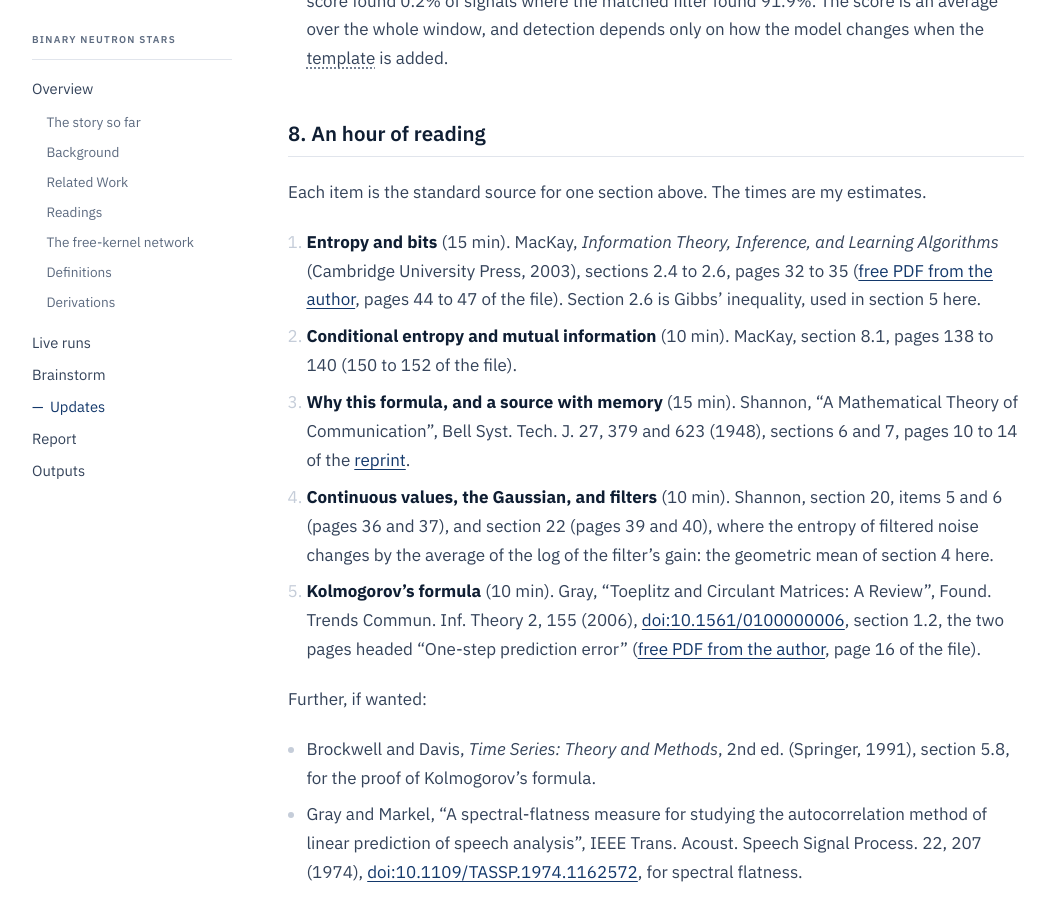
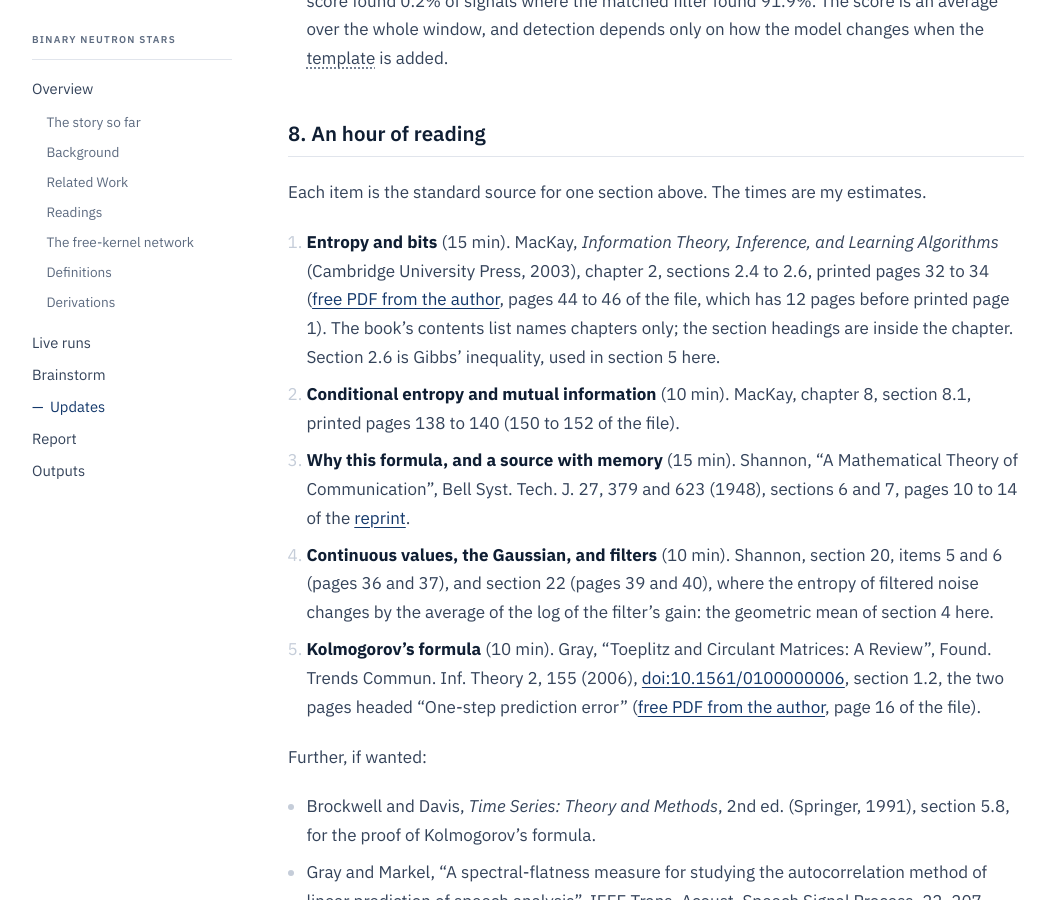
Before and after one commit to kyoon-mit/kyoon-mit.github.io, a Jekyll site: the page built from docs/_updates/2026-11-10-how-random-is-a-time-series.md, in a window 1280 px wide and 900 px high, scrolled down 4972 px. Shown: the whole window, without its empty margins (104-1159 px from the left). Built offline with Jekyll 4.4.1, drawn with Linux system fonts in a browser that asks for light colours.

Commit message:
Randomness update: say printed and file pages for the MacKay readings
Co-Authored-By: Claude <noreply@anthropic.com>

```diff
--- a/docs/_updates/2026-11-10-how-random-is-a-time-series.md
+++ b/docs/_updates/2026-11-10-how-random-is-a-time-series.md
@@ -195,13 +195,15 @@ Each item is the standard source for one section above. The times are my
 estimates.
 
 1. **Entropy and bits** (15 min). MacKay, *Information Theory, Inference, and
-   Learning Algorithms* (Cambridge University Press, 2003), sections 2.4 to
-   2.6, pages 32 to 35
+   Learning Algorithms* (Cambridge University Press, 2003), chapter 2,
+   sections 2.4 to 2.6, printed pages 32 to 34
    ([free PDF from the author](https://www.inference.org.uk/itprnn/book.pdf),
-   pages 44 to 47 of the file). Section 2.6 is Gibbs' inequality, used in
-   section 5 here.
-2. **Conditional entropy and mutual information** (10 min). MacKay, section
-   8.1, pages 138 to 140 (150 to 152 of the file).
+   pages 44 to 46 of the file, which has 12 pages before printed page 1).
+   The book's contents list names chapters only; the section headings are
+   inside the chapter. Section 2.6 is Gibbs' inequality, used in section 5
+   here.
+2. **Conditional entropy and mutual information** (10 min). MacKay, chapter
+   8, section 8.1, printed pages 138 to 140 (150 to 152 of the file).
 3. **Why this formula, and a source with memory** (15 min). Shannon, "A
    Mathematical Theory of Communication", Bell Syst. Tech. J. 27, 379 and
    623 (1948), sections 6 and 7, pages 10 to 14 of the
```
